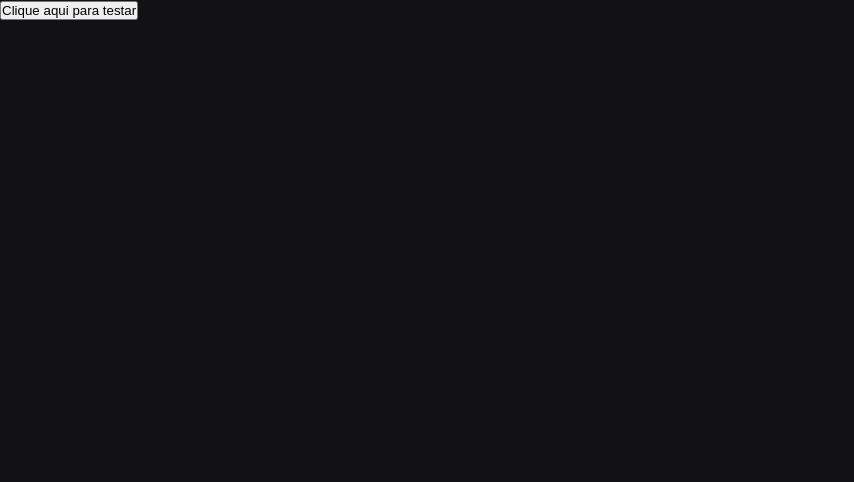
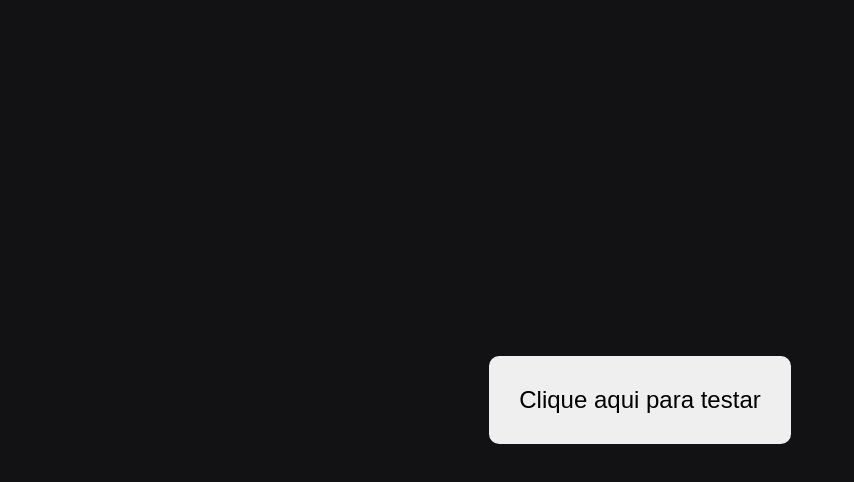
Before and after one commit to leoliveira28/android-or-ios, a Next.js app: page / in a window 1280 px wide. Shown: the top 482 px of the page, without its empty margins (0-854 px from the left). Built offline with nearby package versions, Linux system fonts and the light colour scheme.

Commit message:
button styles

```diff
--- a/src/pages/index.tsx
+++ b/src/pages/index.tsx
@@ -2,6 +2,7 @@ import React, { useState } from 'react'
 
 
 import { useRouter } from 'next/dist/client/router'
+import { Container } from '../styles/pages/Home'
 
 const Home: React.FC = () => {
   const [device, setDevice] = useState([])
@@ -22,10 +23,10 @@ const Home: React.FC = () => {
   }
 return (
     <div>
+      <Container>
       <button onClick={androidOrIOS}>Clique aqui para testar</button>
-      {device.map(device =>
-        <h1>{device.deviceName}</h1>
-        )}
+      </Container>
+
     </div>
   )
 }
--- a/src/styles/pages/Home.ts
+++ b/src/styles/pages/Home.ts
@@ -20,4 +20,13 @@ export const Container = styled.div`
     font-size: 24px;
     line-height: 32px;
   }
+
+  button {
+    padding: 30px;
+    font-size: 24px;
+    border: none;
+    border-radius: 10px;
+    cursor: pointer;
+
+  }
 `
```
